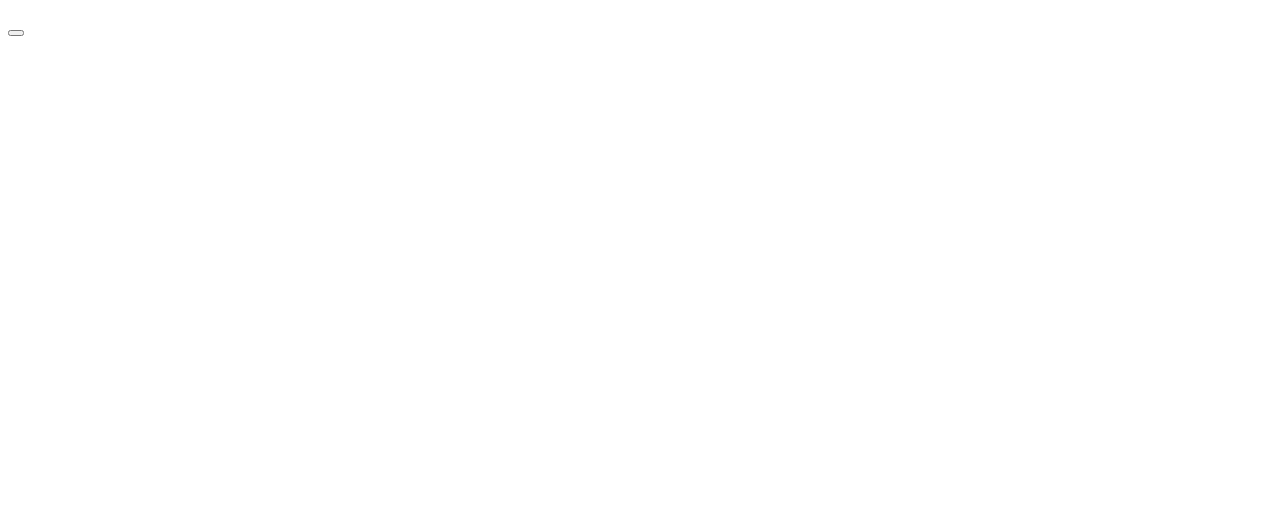
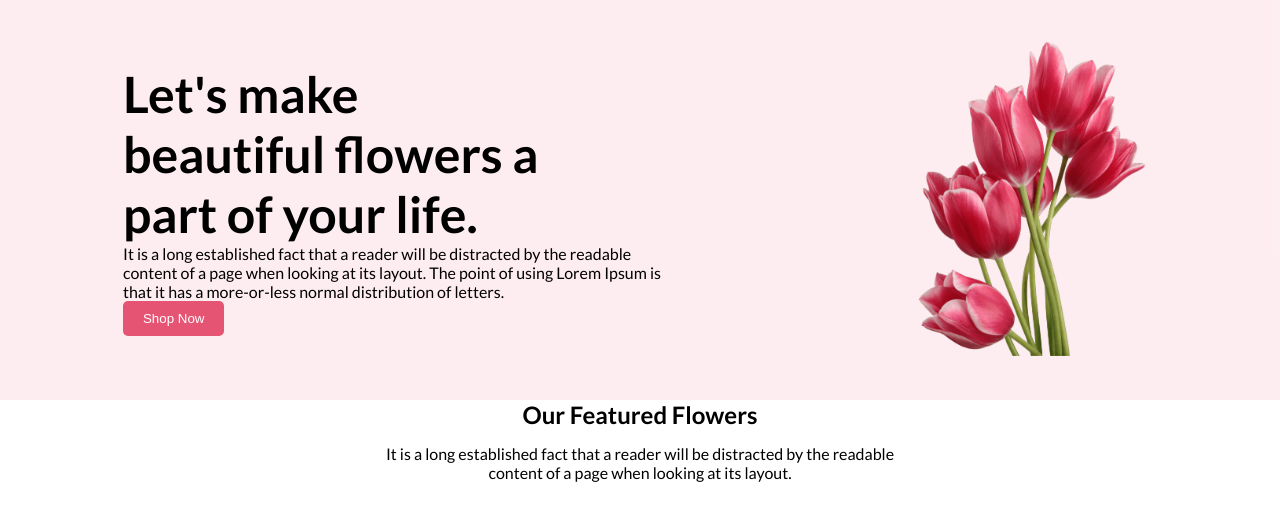
Before and after one commit to Nahin99/Lite-Smell-Flower-Shop, a plain HTML site: page index.html in a window 1280 px wide. Drawn offline with Linux system fonts and the light colour scheme.

Commit message:
added prili stage

```diff
--- a/index.html
+++ b/index.html
@@ -4,26 +4,44 @@
     <meta charset="UTF-8">
     <meta name="viewport" content="width=device-width, initial-scale=1.0">
     <title>Blossoms</title>
+    <link rel="preconnect" href="https://fonts.googleapis.com">
+<link rel="preconnect" href="https://fonts.gstatic.com" crossorigin>
+<link href="https://fonts.googleapis.com/css2?family=Lato:wght@400;700;900&family=Open+Sans:wght@400;700;800&display=swap" rel="stylesheet">
 
     <link rel="stylesheet" href="styles/style.css">
 </head>
 <body>
 <header>
-<section class="sec1">
-    <div class="description">
-        <h3>
 
-        </h3>
-        <p>
+<section>
+    <div class="intro">
+        <div class="intro-text">
+            <h3 class="wellcoming">
+                Let's make<br>beautiful flowers a<br>part of your life.
+            </h3>
+            <p>
+                It is a long established fact that a reader will be distracted by the readable<br>content of a page when looking at its layout. The point of using Lorem Ipsum is<br>that it has a more-or-less normal distribution of letters.
+            </p>
+            <button class="btn-primary">
+                Shop Now
+            </button>
+        </div>
+        <div class="intro-pic">
+            <img class="first-pic" src="Flower Asset/pngwing 10.png" alt="">
+        </div>
+    </div>
+</section>
+<!--Feature section-->
+<section>
+    <h2 class="heading">
+        Our Featured Flowers
+    </h2>
+    <p class="description">
+        It is a long established fact that a reader will be distracted by the readable<br>content of a page when looking at its layout.
+    </p>
+    <div class="feature">
 
-        </p>
-        <button>
-
-        </button>
     </div>
-<div class="intro-pic">
-    <img src="" alt="">
-</div>
 </section>
 </header>
 
--- a/styles/style.css
+++ b/styles/style.css
@@ -0,0 +1,34 @@
+/*basic*/
+*{
+    margin: 0px;
+    padding: 0px;
+}
+body{
+font-family: 'Lato', sans-serif;
+}
+.first-pic{
+width: 250px;
+}
+.intro{
+    display: flex;
+    justify-content: space-around;
+    background: rgba(229, 84, 115, 0.10);
+    height: 400px;
+    align-items: center;
+}
+.wellcoming{
+    font-size: 50px;
+    font-weight: 700px;
+}
+.btn-primary{
+  padding: 10px 20px;
+  background-color:#E55473;
+  color: #FFFF;
+  border: none;
+  border-radius: 5px;
+}
+/*feature section*/
+.heading,.description{
+text-align: center;
+padding-bottom: 15px;
+}
```
